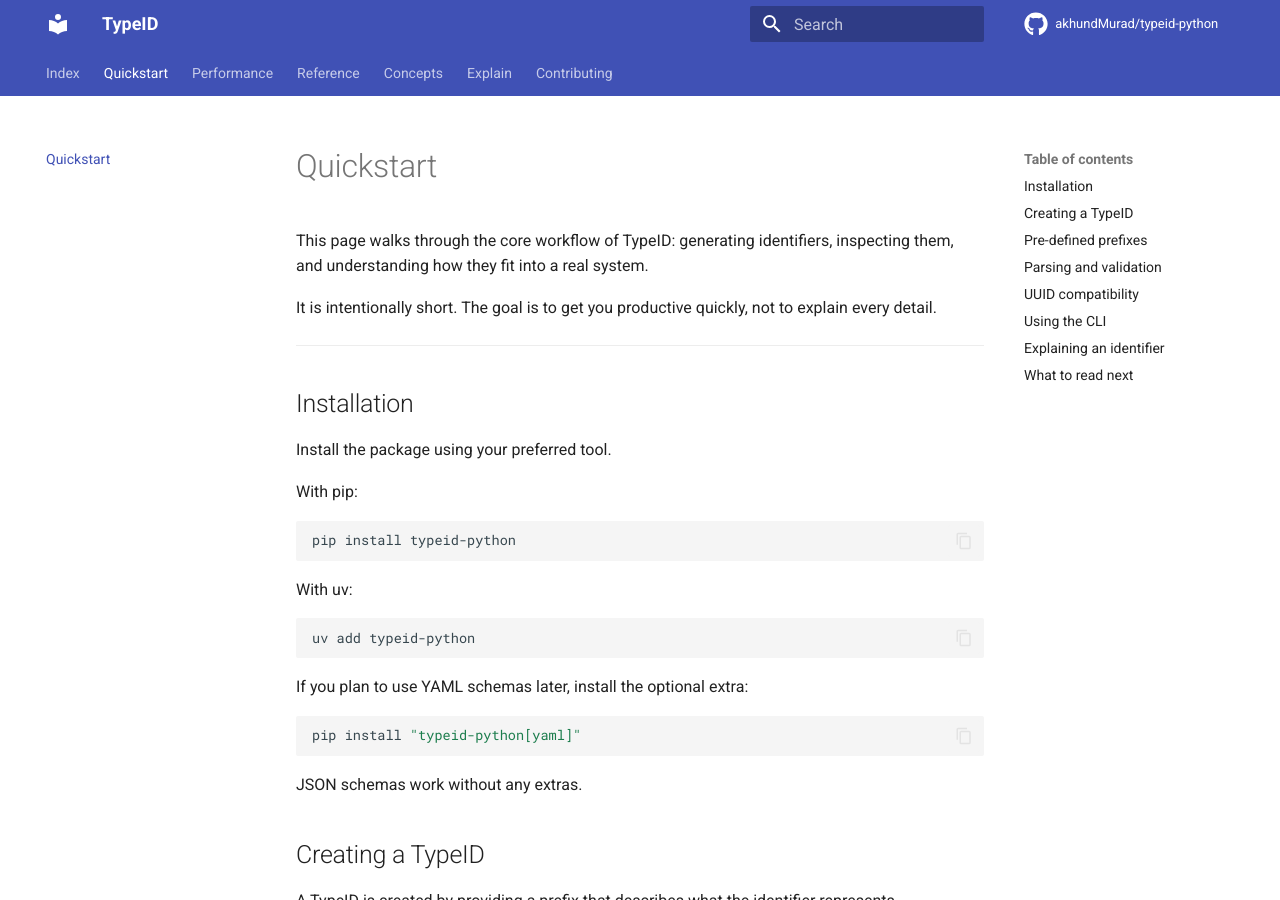
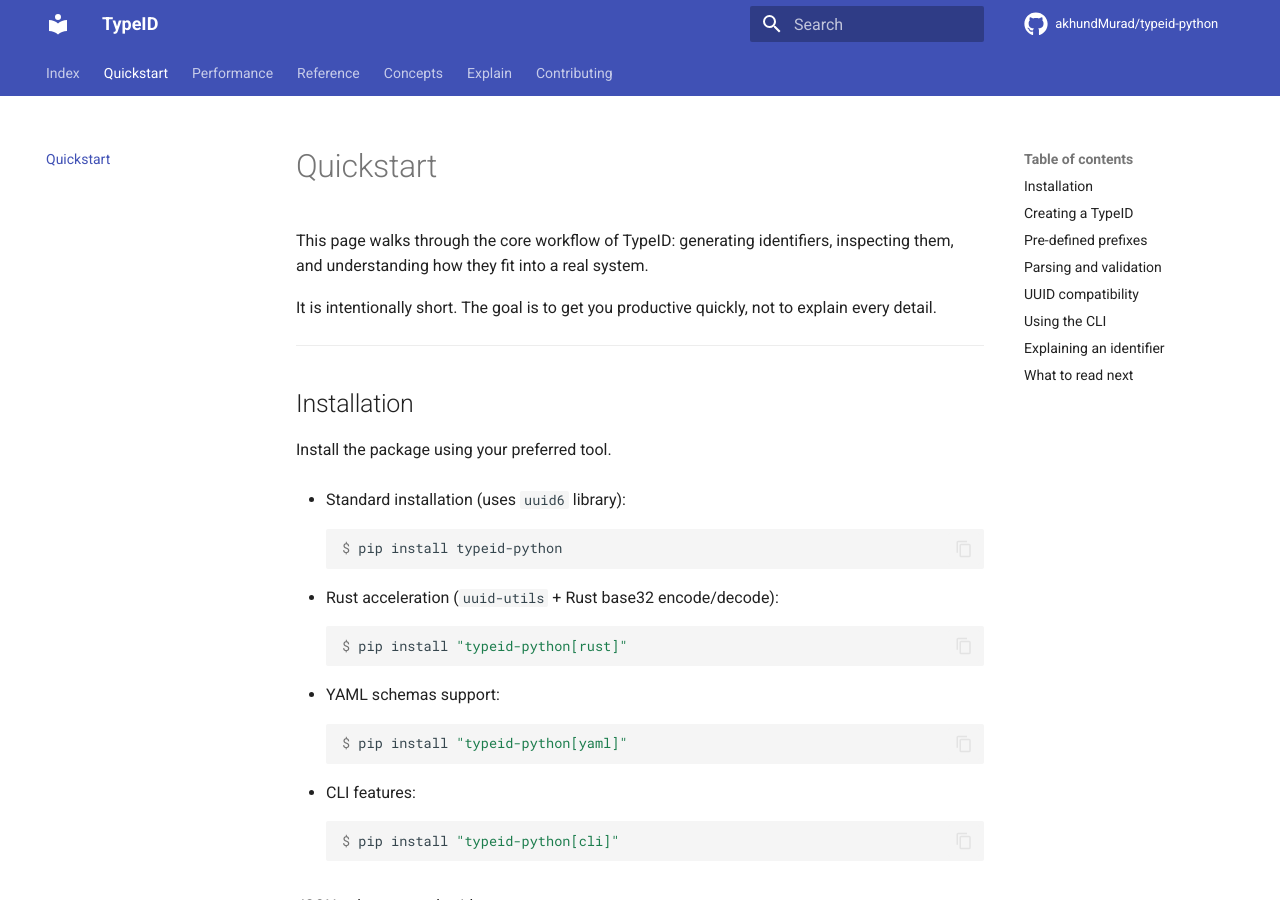
Before and after one commit to akhundMurad/typeid-python, an MkDocs documentation site: the page built from docs/quickstart.md, in a window 1280 px wide and 900 px high. Built offline with MkDocs 1.6.1 and Material for MkDocs 9.7.7, drawn with Linux system fonts in a browser that asks for light colours; comment, search, counter and statistics services are not loaded.

Commit message:
docs: descriptive installation guide

````diff
--- a/docs/quickstart.md
+++ b/docs/quickstart.md
@@ -10,23 +10,29 @@
 
 Install the package using your preferred tool.
 
-With pip:
+- Standard installation (uses `uuid6` library):
 
-```bash
-pip install typeid-python
-```
+    ```console
+    $ pip install typeid-python
+    ```
 
-With uv:
+- Rust acceleration (`uuid-utils` + Rust base32 encode/decode):
 
-```bash
-uv add typeid-python
-```
+    ```console
+    $ pip install "typeid-python[rust]"
+    ```
 
-If you plan to use YAML schemas later, install the optional extra:
+- YAML schemas support:
 
-```bash
-pip install "typeid-python[yaml]"
-```
+    ```console
+    $ pip install "typeid-python[yaml]"
+    ```
+
+- CLI features:
+
+    ```console
+    $ pip install "typeid-python[cli]"
+    ```
 
 JSON schemas work without any extras.
 
--- a/pyproject.toml
+++ b/pyproject.toml
@@ -27,10 +27,7 @@
 [project.optional-dependencies]
 cli = ["click"]
 yaml = ["PyYAML"]
-rust = [
-  "uuid-utils>=0.12.0",
-  "maturin>=1.5; platform_system != 'Windows'",  # optional; for local dev only
-]
+rust = ["uuid-utils>=0.12.0"]
 
 [project.urls]
 Homepage = "https://github.com/akhundMurad/typeid-python"
@@ -57,6 +54,7 @@
     "mkdocs-section-index>=0.3.10",
     "pytest-markdown-docs>=0.9.0",
     "pytest-benchmark>=5.0.1",
+    "maturin>=1.5; platform_system != 'Windows'"
 ]
 
 [tool.hatch.build.targets.sdist]
````
Also changed, not shown: 1 other file.
